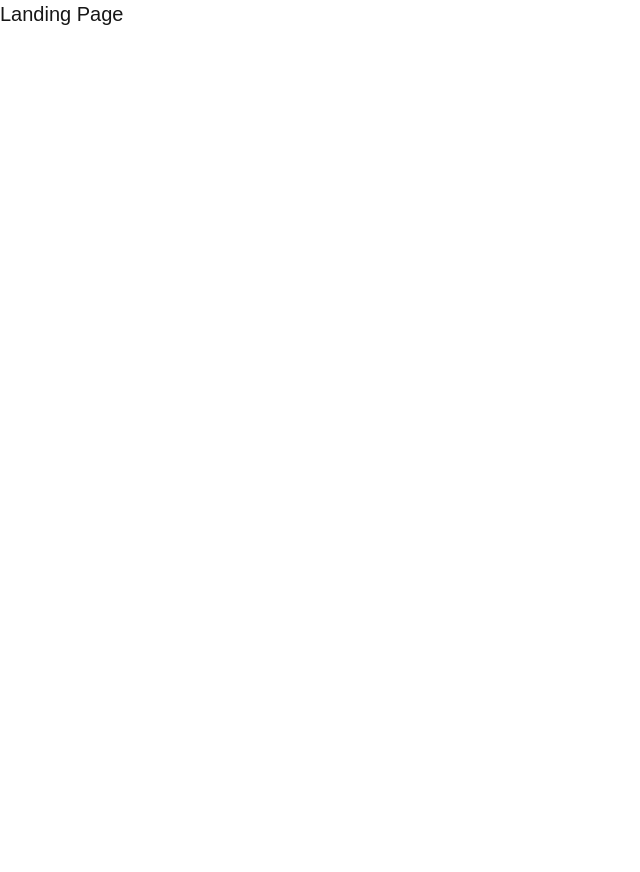
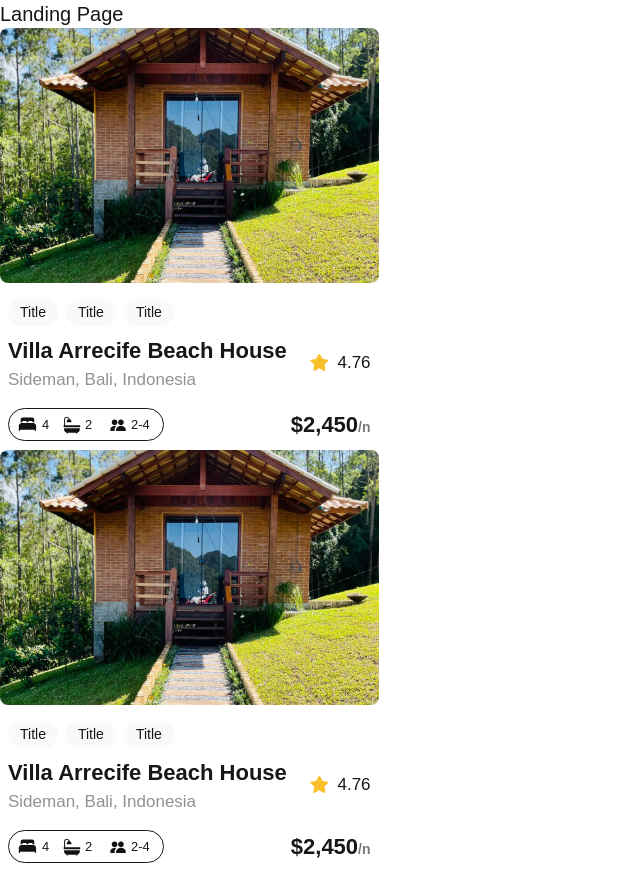
Before and after one commit to Talent-1/alx-project-0x00-setup, a Next.js app in the folder alx-project-0x00/: page /landing in a window 1280 px wide. Shown: the whole page, without its empty margins (0-640 px from the left). Before the commit the page ends 800 px from the top, so only its background shows below. Built offline with nearby package versions, Linux system fonts and the light colour scheme.

Commit message:
used the card component in landing .tsx

```diff
--- a/alx-project-0x00/pages/landing.tsx
+++ b/alx-project-0x00/pages/landing.tsx
@@ -1,7 +1,12 @@
+import Card from '@/components/Card'
 const Landing: React.FC =() => {
 return (
     <div >
-        <h1 className=" text-xl font-extralight">Landing Page</h1></div>
+        <h1 className=" text-xl font-extralight">Landing Page</h1>
+        <Card />
+
+        <Card />
+        </div>
 )
 }
 export default Landing;
```
